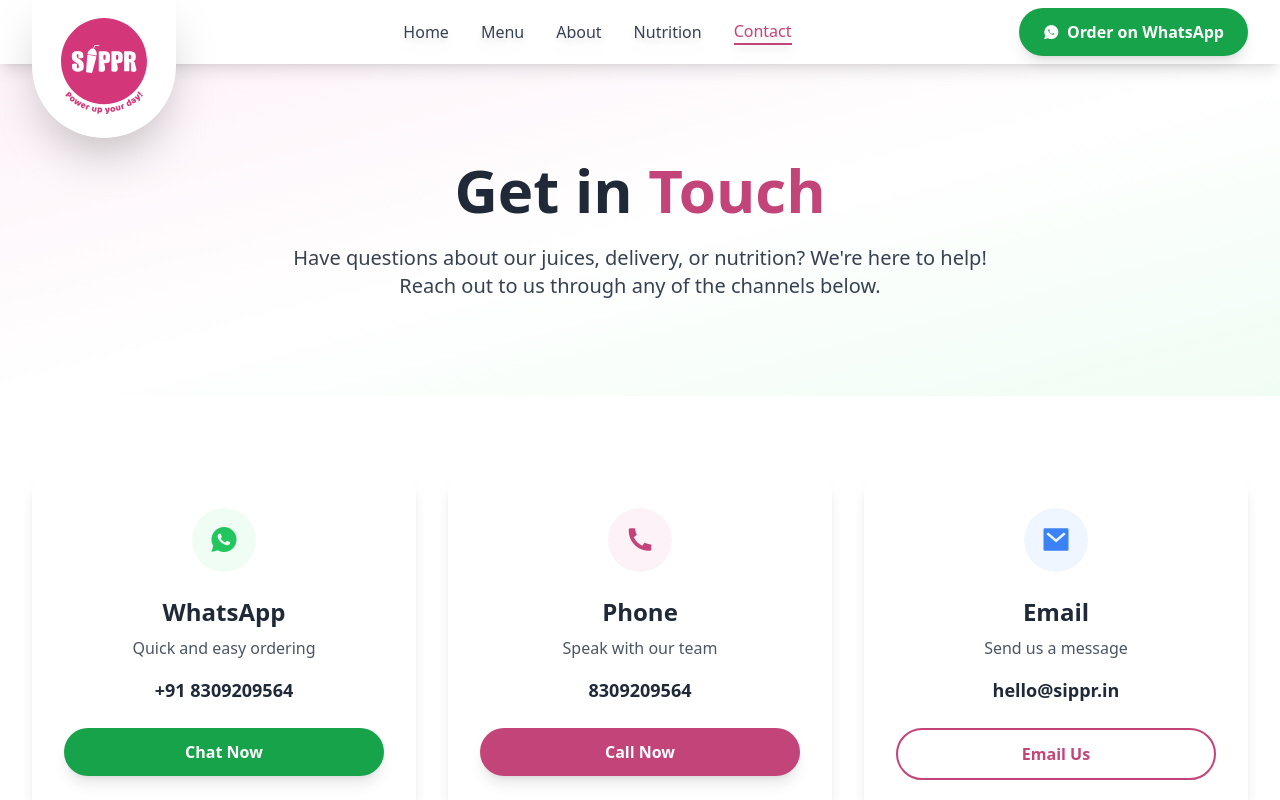
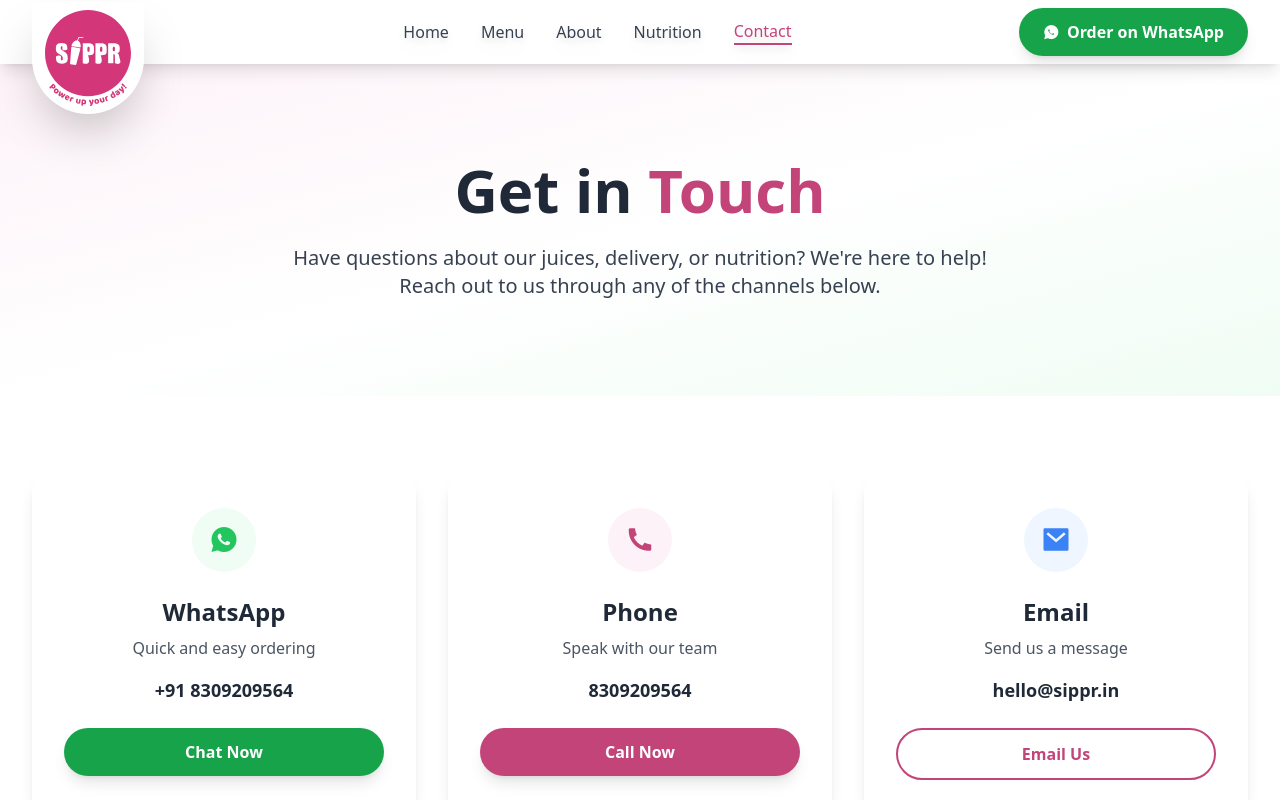
Before and after one commit to nareshacharya/sippr, a React (Vite) app: page /contact in a window 1280 px wide. Shown: the top 800 px of the page. Built offline with nearby package versions, Linux system fonts and the light colour scheme.

Commit message:
Fix gap between navbar and filters on menu page

```diff
--- a/src/components/feature/Navbar.tsx
+++ b/src/components/feature/Navbar.tsx
@@ -43,9 +43,9 @@
   return (
     <nav className={`${navBgClass} sticky top-0 z-50 transition-all duration-300 ${isTransparent ? 'pb-2' : ''}`}>
       {/* Logo - Absolute positioned, sticking out */}
-      <div className="absolute left-2 sm:left-4 md:left-8 z-50" style={{ top: '-6px' }}>
+      <div className="absolute left-2 sm:left-4 md:left-8 z-50" style={{ top: '2px' }}>
         <div
-          className="bg-white rounded-b-full p-2 sm:p-3 md:p-4 shadow-2xl w-18 h-18 sm:w-28 sm:h-28 md:w-36 md:h-36 flex items-center justify-center cursor-pointer transition-all duration-300"
+          className="bg-white rounded-b-full p-1 sm:p-1.5 md:p-2 shadow-2xl w-14 h-14 sm:w-20 sm:h-20 md:w-28 md:h-28 flex items-center justify-center cursor-pointer transition-all duration-300"
           onClick={() => {
             navigate('/');
             window.scrollTo({ top: 0, behavior: 'instant' });
--- a/src/pages/menu/page.tsx
+++ b/src/pages/menu/page.tsx
@@ -66,7 +66,7 @@
       </section>
 
       {/* Category Filter */}
-      <section className="py-4 sm:py-6 md:py-8 bg-white shadow-sm sticky top-[72px] sm:top-[80px] md:top-[96px] z-40">
+      <section className="py-4 sm:py-6 md:py-8 bg-white shadow-sm sticky top-[46px] sm:top-[54px] md:top-[62px] z-40">
         <div className="max-w-7xl mx-auto px-4 sm:px-6 lg:px-8 ml-20 sm:ml-28 md:ml-36">
           <div className="flex flex-wrap justify-start gap-2 sm:gap-3">
             {categories.map((category) => (
```
